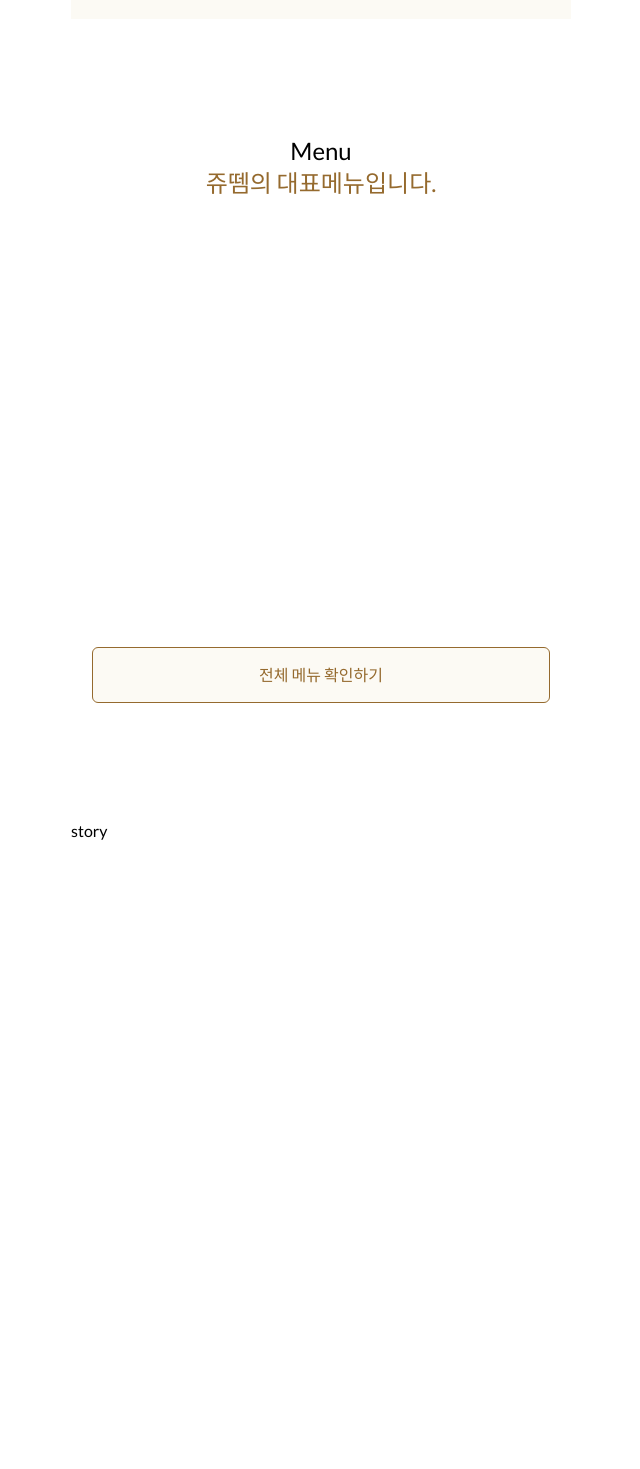
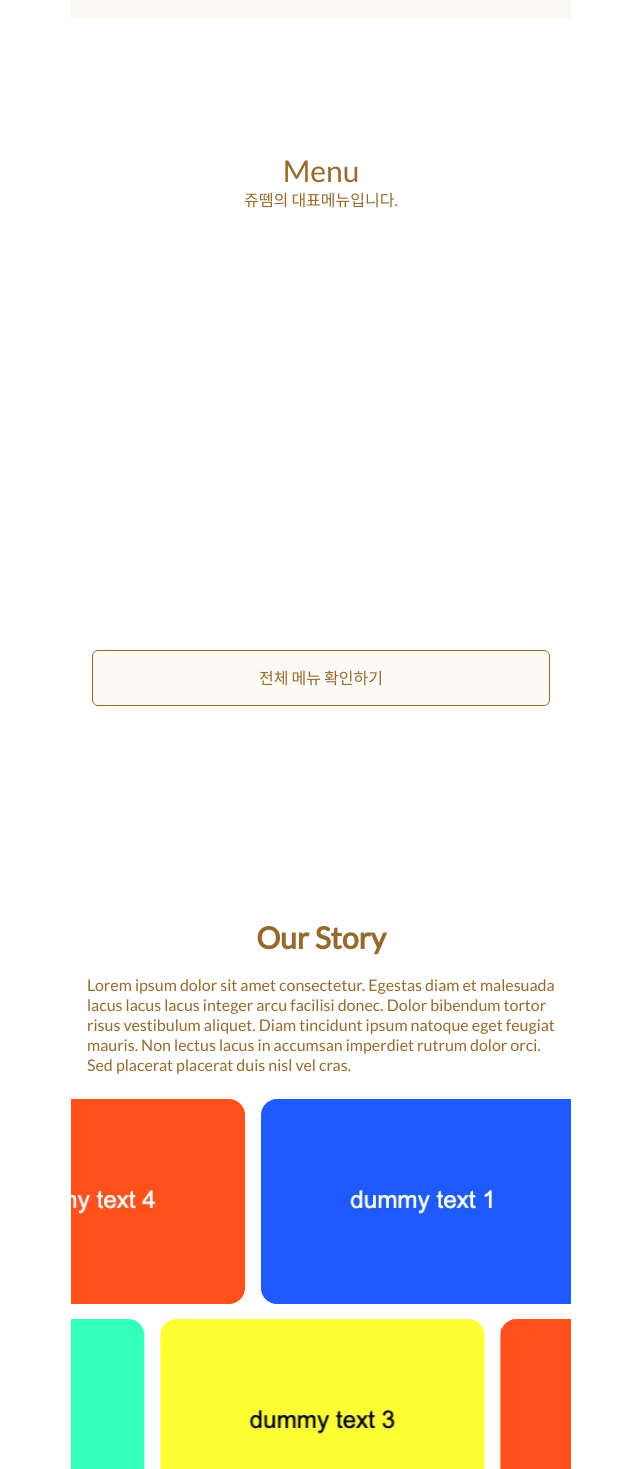
Before and after one commit to froggy1014/Jetaime, a Next.js app: page / in a window 1280 px wide. Shown: the part 781-2250 px from the top of the page, without its empty margins (319-959 px from the left). Built offline with nearby package versions, Linux system fonts and the light colour scheme.

Commit message:
🚀: implement story page

```diff
--- a/src/components/menu/index.tsx
+++ b/src/components/menu/index.tsx
@@ -59,13 +59,12 @@ const Menu = () => {
       whileInView='show'
       className='relative flex min-h-screen w-full snap-center snap-always flex-col items-center justify-around py-2'
     >
-      <motion.h1
-        variants={springUp(0.5)}
-        className='w-full text-center text-2xl'
-      >
-        Menu
+      <motion.div variants={springUp(0.5)}>
+        <h1 className='w-full pt-[20px] text-center text-3xl text-primary'>
+          Menu
+        </h1>
         <TypingText title='쥬뗌의 대표메뉴입니다.' />
-      </motion.h1>
+      </motion.div>
 
       <Swiper
         slidesPerView='auto'
@@ -74,7 +73,7 @@ const Menu = () => {
         pagination={{
           clickable: true,
         }}
-        className='h-[400px] w-1/2 bg-background'
+        className='h-[400px] w-1/2'
       >
         {Menus.map((menu, index) => (
           <SwiperSlide key={menu.src + index} className='flex flex-col'>
--- a/src/components/story/index.tsx
+++ b/src/components/story/index.tsx
@@ -1,13 +1,42 @@
-import React from 'react';
+'use client';
+
+import { motion } from 'framer-motion';
+import Image from 'next/image';
+import { springUp } from '@src/utils/motion';
+import InfiniteSlide from '../common/InfiniteSlider';
 
 const Story = () => {
   return (
-    <section
+    <motion.section
       id='story'
-      className='bg-amber-200 h-screen w-full snap-center snap-always'
+      className='bg-amber-200 flex h-screen w-full snap-center snap-always flex-col justify-center gap-6'
+      initial='hidden'
+      whileInView='show'
     >
-      story
-    </section>
+      <div>
+        <motion.h1
+          variants={springUp(0.5)}
+          className='w-full py-[20px] text-center text-3xl font-bold text-primary'
+        >
+          Our Story
+        </motion.h1>
+        <motion.p
+          variants={springUp(0.5)}
+          className='px-4 leading-5 text-primary'
+        >
+          Lorem ipsum dolor sit amet consectetur. Egestas diam et malesuada
+          lacus lacus lacus integer arcu facilisi donec. Dolor bibendum tortor
+          risus vestibulum aliquet. Diam tincidunt ipsum natoque eget feugiat
+          mauris. Non lectus lacus in accumsan imperdiet rutrum dolor orci. Sed
+          placerat placerat duis nisl vel cras.
+        </motion.p>
+      </div>
+
+      <div>
+        <InfiniteSlide dir />
+        <InfiniteSlide />
+      </div>
+    </motion.section>
   );
 };
 
```
